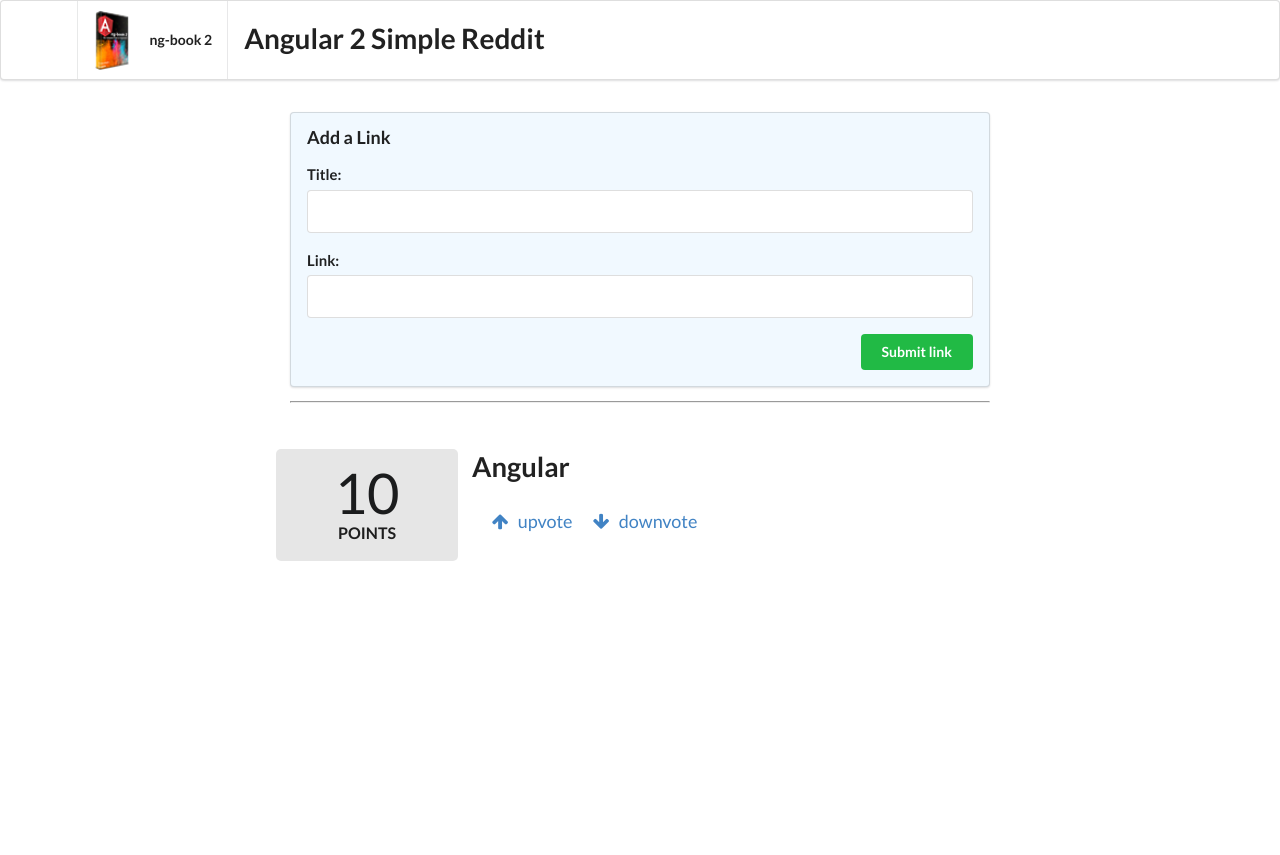
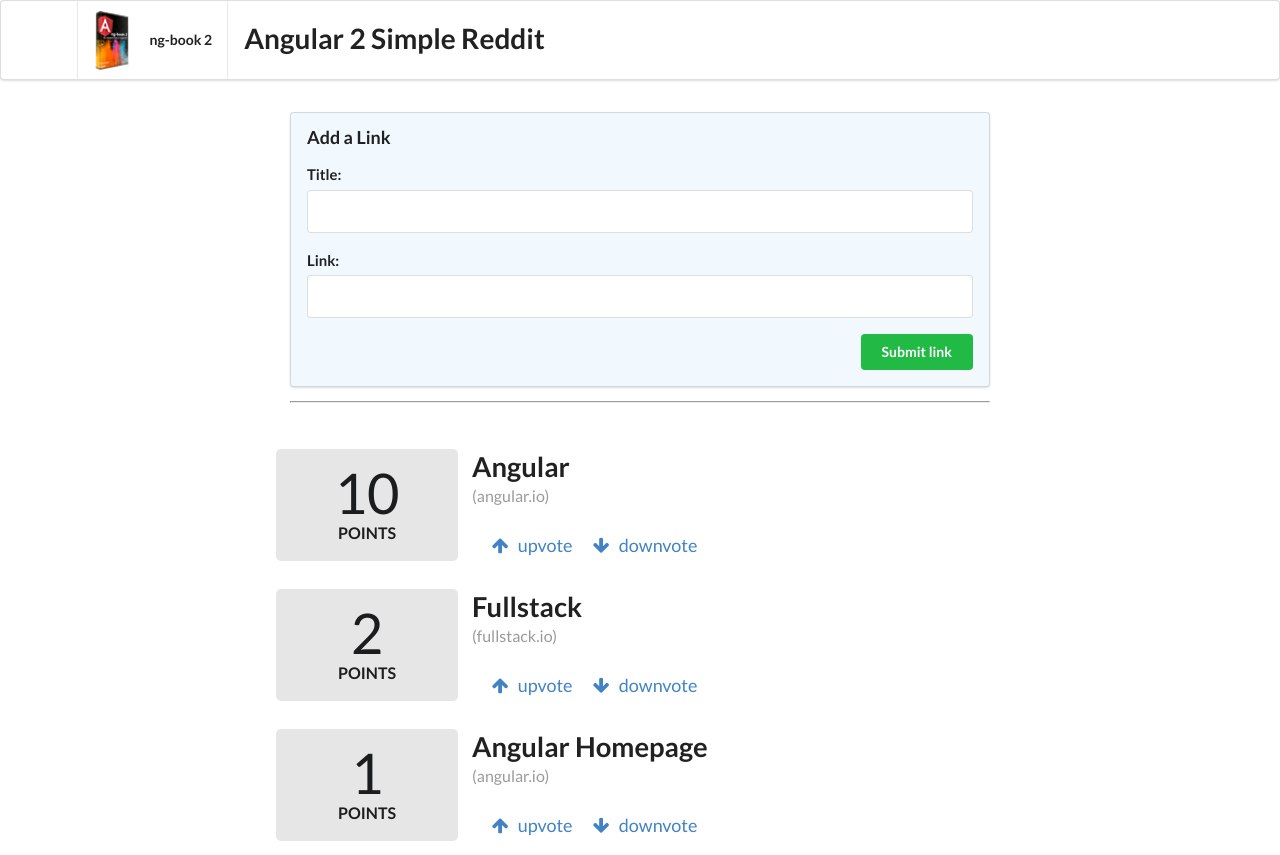
Before and after one commit to dreiv/ng-reddit, an Angular app: page / in a window 1280 px wide. Before the commit the page ends 800 px from the top, so only its background shows below. Built offline with nearby package versions, Linux system fonts and the light colour scheme.

Commit message:
added multiple links, and fixed tests

```diff
--- a/package.json
+++ b/package.json
@@ -8,7 +8,7 @@
     "build": "ng build",
     "build:ci":
       "npm run test && ng build --prod -bh \"https://dreiv.github.io/ng-reddit/\"",
-    "test": "ng test --browser ChromeHeadless --single-run",
+    "test": "ng test --browser ChromeHeadless --single-run --sourcemaps=false",
     "watch": "ng test --browser ChromeHeadless",
     "lint": "ng lint",
     "e2e": "ng e2e",
--- a/src/app/app.component.html
+++ b/src/app/app.component.html
@@ -5,17 +5,17 @@
     <label for="title">Title:</label>
     <input type="text"
            name="title"
-           #title>
+           #titleEl>
   </div>
 
   <div class="field">
     <label for="link">Link:</label>
     <input type="text"
            name="link"
-           #link>
+           #linkEl>
   </div>
 
-  <button (click)="addArticle(title.value, link.value)"
+  <button (click)="addArticle(titleEl, linkEl)"
           class="ui positive right floated button">
     Submit link
   </button>
@@ -24,5 +24,6 @@
 <hr>
 
 <div class="ui grid posts">
-  <app-article></app-article>
+  <app-article *ngFor="let article of articles"
+               [article]="article"></app-article>
 </div>
--- a/src/app/app.component.ts
+++ b/src/app/app.component.ts
@@ -1,3 +1,4 @@
+import { Article } from './article/article.model';
 import { Component } from '@angular/core';
 
 @Component({
@@ -6,10 +7,24 @@ import { Component } from '@angular/core';
   styleUrls: ['./app.component.scss']
 })
 export class AppComponent {
-  constructor() {}
+  articles: Article[];
 
-  addArticle(title: string, link: string): boolean {
+  constructor() {
+    this.articles = [
+      new Article('Angular', 'http://angular.io', 10),
+      new Article('Fullstack', 'http://fullstack.io', 2),
+      new Article('Angular Homepage', 'http://angular.io', 1)
+    ];
+  }
+
+  addArticle(titleEl: HTMLInputElement, linkEl: HTMLInputElement): boolean {
+    const title = titleEl.value;
+    const link = linkEl.value;
     console.log(`Adding article: ${title} and link: ${link}`);
+    this.articles.push(new Article(title, link));
+
+    titleEl.value = '';
+    linkEl.value = '';
     return false;
   }
 }
--- a/src/app/article/article.component.html
+++ b/src/app/article/article.component.html
@@ -1,3 +1,4 @@
+<ng-container *ngIf="article">
   <div class="four wide column center aligned votes">
     <div class="ui statistic">
       <div class="value">
@@ -13,6 +14,7 @@
        class="ui large header">
     {{ article.title }}
   </a>
+    <div class="meta">({{ article.domain() }})</div>
     <ul class="ui big horizontal list voters">
       <li class="item">
         <a href
@@ -30,3 +32,4 @@
       </li>
     </ul>
   </div>
+</ng-container>
--- a/src/app/article/article.component.ts
+++ b/src/app/article/article.component.ts
@@ -1,5 +1,5 @@
 import { Article } from './article.model';
-import { Component, OnInit, HostBinding } from '@angular/core';
+import { Component, OnInit, HostBinding, Input } from '@angular/core';
 import { NumberSymbol } from '@angular/common';
 
 @Component({
@@ -9,11 +9,9 @@ import { NumberSymbol } from '@angular/common';
 })
 export class ArticleComponent implements OnInit {
   @HostBinding('attr.class') cssClass = 'row';
-  article: Article;
+  @Input() article: Article;
 
-  constructor() {
-    this.article = new Article('Angular', 'http://angular.io', 10);
-  }
+  constructor() {}
 
   ngOnInit() {}
 
```
Lines whose indentation alone changed are shown as unchanged.
